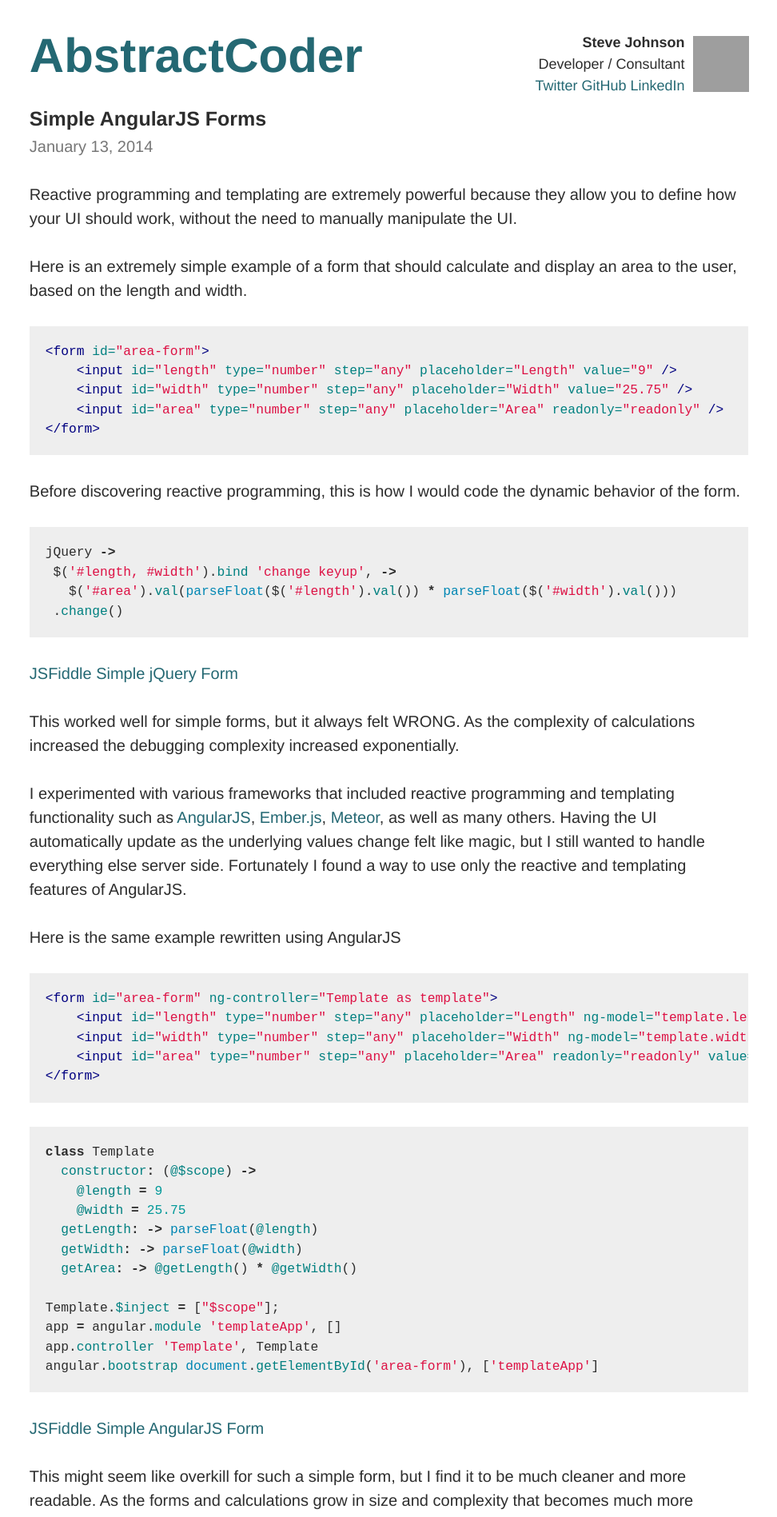
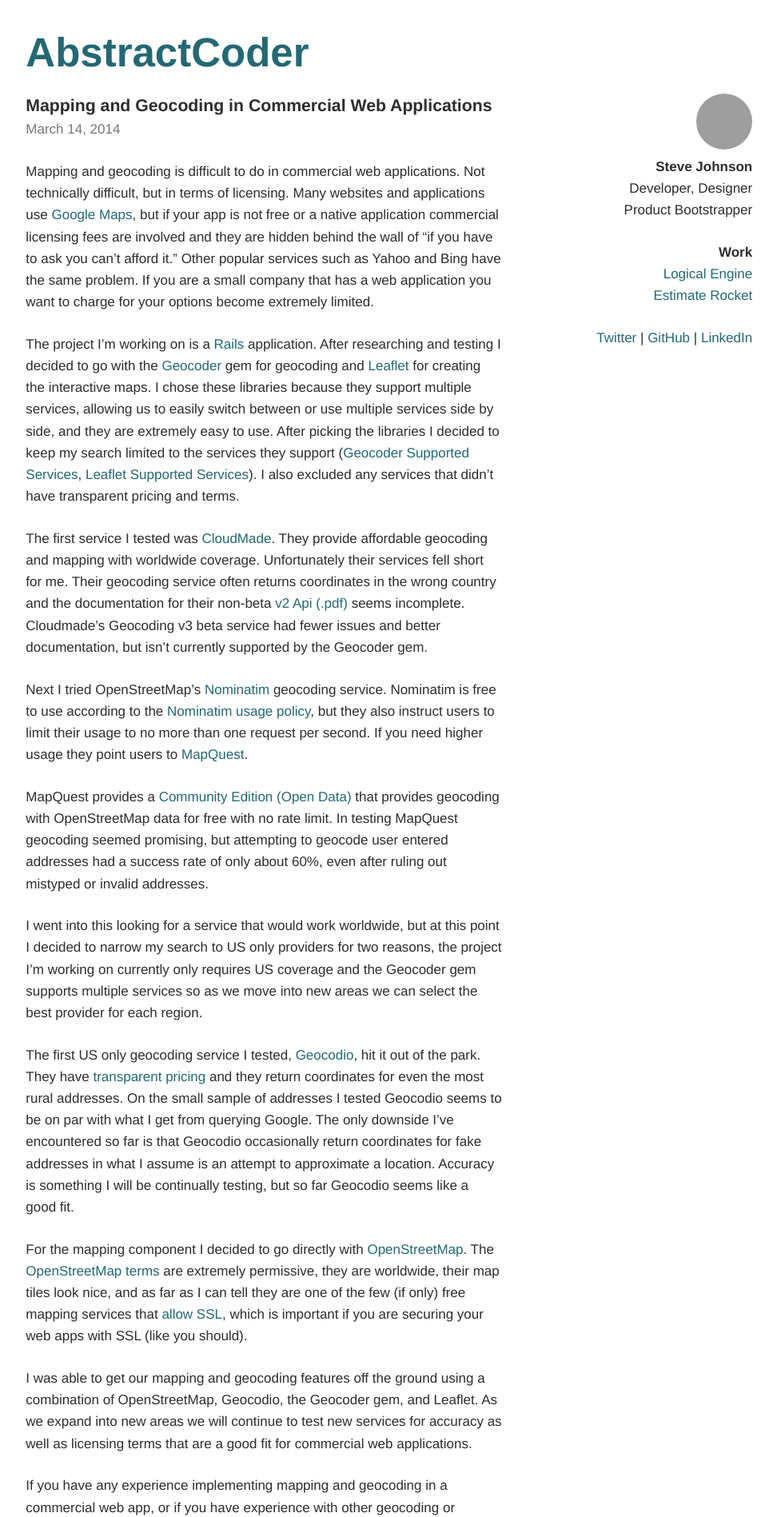
Before and after one commit to abstractcoder/abstractcoder.github.io, a Jekyll site: the page built from index.html, in a window 1280 px wide. Shown: the top 1897 px of the page at 80% size, without its empty margins (154-1126 px from the left). Built offline with Jekyll 4.4.1, drawn with Linux system fonts in a browser that asks for light colours; Markdown is read by kramdown in place of the engine named in the settings; comment, search, counter and statistics services are not loaded; some of the changed text lies outside the part shown; grey boxes are pictures that could not be loaded.

Commit message:
Mapping article, redesign layout

```diff
--- a/_layouts/default.html
+++ b/_layouts/default.html
@@ -23,22 +23,30 @@
     <body>
       <div class="container">
         <div class="grid">
-          <header>
-            <div class="unit one-of-two">
-              <h1 class="title"><a href="/">{{ site.name }}</a></h1>
-            </div>
-            <div class="unit one-of-two bio">
-              <img src="http://www.gravatar.com/avatar/ad42c31dedc3100ed38b44f0532e6173.png?s=70" />
-              <h3>Steve Johnson</h3>
-              <div>Developer / Consultant</div>
+          <div class="unit span-grid">
+            <h1 class="title"><a href="/">{{ site.name }}</a></h1>
+          </div>
+          <div class="unit two-of-three">
+  {{ content }}
+          </div>
+          <div class="unit one-of-three bio">
+            <img class="avatar" src="http://www.gravatar.com/avatar/ad42c31dedc3100ed38b44f0532e6173.png?s=70" />
+            <h3>Steve Johnson</h3>
+            <p>Developer, Designer<br>Product Bootstrapper</p>
+            <p>
+              <h3>Work</h3>
+              <div><a href="http://www.logicalengine.com">Logical Engine</a></div>
+              <div><a href="http://www.estimaterocket.com">Estimate Rocket</a></div>
+            </p>
+            <p>
               <div>
                 <a href="http://twitter.com/abstract_coder/">Twitter</a>
+                |
                 <a href="http://github.com/abstractcoder/">GitHub</a>
+                |
                 <a href="http://www.linkedin.com/in/abstractcoder/">LinkedIn</a>
-            </div>
-          </header>
-          <div class="unit span-grid">
-{{ content }}
+              </div>
+            </p>
           </div>
         </div>
       </div>
--- /dev/null
+++ b/_posts/2014-03-14-mapping-and-geocoding-in-commercial-web-applications.md
@@ -0,0 +1,24 @@
+---
+title: Mapping and Geocoding in Commercial Web Applications
+layout: post
+---
+
+Mapping and geocoding is difficult to do in commercial web applications. Not technically difficult, but in terms of licensing. Many websites and applications use [Google Maps](https://developers.google.com/maps/), but if your app is not free or a native application commercial licensing fees are involved and they are hidden behind the wall of "if you have to ask you can't afford it." Other popular services such as Yahoo and Bing have the same problem. If you are a small company that has a web application you want to charge for your options become extremely limited.
+
+The project I'm working on is a [Rails](http://rubyonrails.org/) application. After researching and testing I decided to go with the  [Geocoder](https://github.com/alexreisner/geocoder) gem for geocoding and [Leaflet](http://leafletjs.com/) for creating the interactive maps. I chose these libraries because they support multiple services, allowing us to easily switch between or use multiple services side by side, and they are extremely easy to use. After picking the libraries I decided to keep my search limited to the services they support ([Geocoder Supported Services](https://github.com/alexreisner/geocoder#street-address-services), [Leaflet Supported Services](https://github.com/Leaflet/Leaflet/blob/master/FAQ.md#what-map-tiles-can-i-use-with-leaflet-is-it-limited-to-openstreetmap)). I also excluded any services that didn't have transparent pricing and terms.
+
+The first service I tested was [CloudMade](http://cloudmade.com/). They provide affordable geocoding and mapping with worldwide coverage. Unfortunately their services fell short for me. Their geocoding service often returns coordinates in the wrong country and the documentation for their non-beta [v2 Api (.pdf)](http://cloudmade.com/misc/geocoding_v2.pdf) seems incomplete. Cloudmade's Geocoding v3 beta service had fewer issues and better documentation, but isn't currently supported by the Geocoder gem.
+
+Next I tried OpenStreetMap's [Nominatim](http://nominatim.openstreetmap.org/) geocoding service. Nominatim is free to use according to the [Nominatim usage policy](http://wiki.openstreetmap.org/wiki/Nominatim_usage_policy), but they also instruct users to limit their usage to no more than one request per second. If you need higher usage they point users to [MapQuest](http://www.mapquest.com/).
+
+MapQuest provides a [Community Edition (Open Data)](http://developer.mapquest.com/web/tools/getting-started/terms-overview) that provides geocoding with OpenStreetMap data for free with no rate limit. In testing MapQuest geocoding seemed promising, but attempting to geocode user entered addresses had a success rate of only about 60%, even after ruling out mistyped or invalid addresses.
+
+I went into this looking for a service that would work worldwide, but at this point I decided to narrow my search to US only providers for two reasons, the project I'm working on currently only requires US coverage and the Geocoder gem supports multiple services so as we move into new areas we can select the best provider for each region.
+
+The first US only geocoding service I tested, [Geocodio](http://geocod.io/), hit it out of the park. They have [transparent pricing](http://geocod.io/pricing/) and they return coordinates for even the most rural addresses. On the small sample of addresses I tested Geocodio seems to be on par with what I get from querying Google. The only downside I've encountered so far is that Geocodio occasionally return coordinates for fake addresses in what I assume is an attempt to approximate a location. Accuracy is something I will be continually testing, but so far Geocodio seems like a good fit.
+
+For the mapping component I decided to go directly with [OpenStreetMap](http://www.openstreetmap.org/). The [OpenStreetMap terms](http://www.openstreetmap.org/about) are extremely permissive, they are worldwide, their map tiles look nice, and as far as I can tell they are one of the few (if only) free mapping services that [allow SSL](http://gis.19327.n5.nabble.com/HTTPS-SSL-enabled-on-tile-openstreetmap-org-td5793051.html), which is important if you are securing your web apps with SSL (like you should).
+
+I was able to get our mapping and geocoding features off the ground using a combination of OpenStreetMap, Geocodio, the Geocoder gem, and Leaflet. As we expand into new areas we will continue to test new services for accuracy as well as licensing terms that are a good fit for commercial web applications.
+
+If you have any experience implementing mapping and geocoding in a commercial web app, or if you have experience with other geocoding or mapping services I would like to hear from you in the comments!
--- a/css/style.css
+++ b/css/style.css
@@ -1,24 +1,23 @@
 html {
-  font: 125%/1.5 proxima-nova, 'helvetica neue', helvetica, arial;
+  font: 17px proxima-nova, 'helvetica neue', helvetica, arial;
+  line-height: 1.6;
   color: #2d2d2d;
 }
 
-@media screen and (max-width: 650px) {
-  html {
-    font-size: 100%;
-  }
+.avatar {
+  border-radius: 50%;
+  -moz-border-radius: 50%;
+  -webkit-border-radius: 50%;
 }
 
+.bio { text-align: right; }
+
 a { color: #246873; text-decoration: none; }
-.highlight pre { width: 100%; overflow-x: scroll; padding: 1rem; background: #eee; }
-
+.highlight pre { width: 100%; overflow-x: scroll; padding: 0.5rem; background: #eee; font-size: 12px; }
 .meta { color: #777; }
 
 h1 { margin-top: 40px; font-size: 3rem; }
 h2 { margin-bottom: 0; line-height: 1.5; font-size: 1.25rem; font-weight: bold; }
-.bio { text-align: right; margin-top: 40px; }
-.bio * { font-size: 18px !important;  }
-.bio img { margin-left: 10px; margin-top: 5px; float: right;}
 
 .post {
   border-bottom: 1px dashed #333;
@@ -34,12 +33,7 @@
   font-style: italic;
 }
 
-@media screen and (max-width: 920px) {
-  h1 { font-size: 2rem; }
-}
-
 @media screen and (max-width: 650px) {
   h1 { margin-top: 20px; }
-  .bio { text-align: left; margin-top: 0px; margin-bottom: 20px; }
-  .bio img { margin-left: 0; float: left; margin-right: 10px;}
+  .bio { text-align: left; }
 }
```
